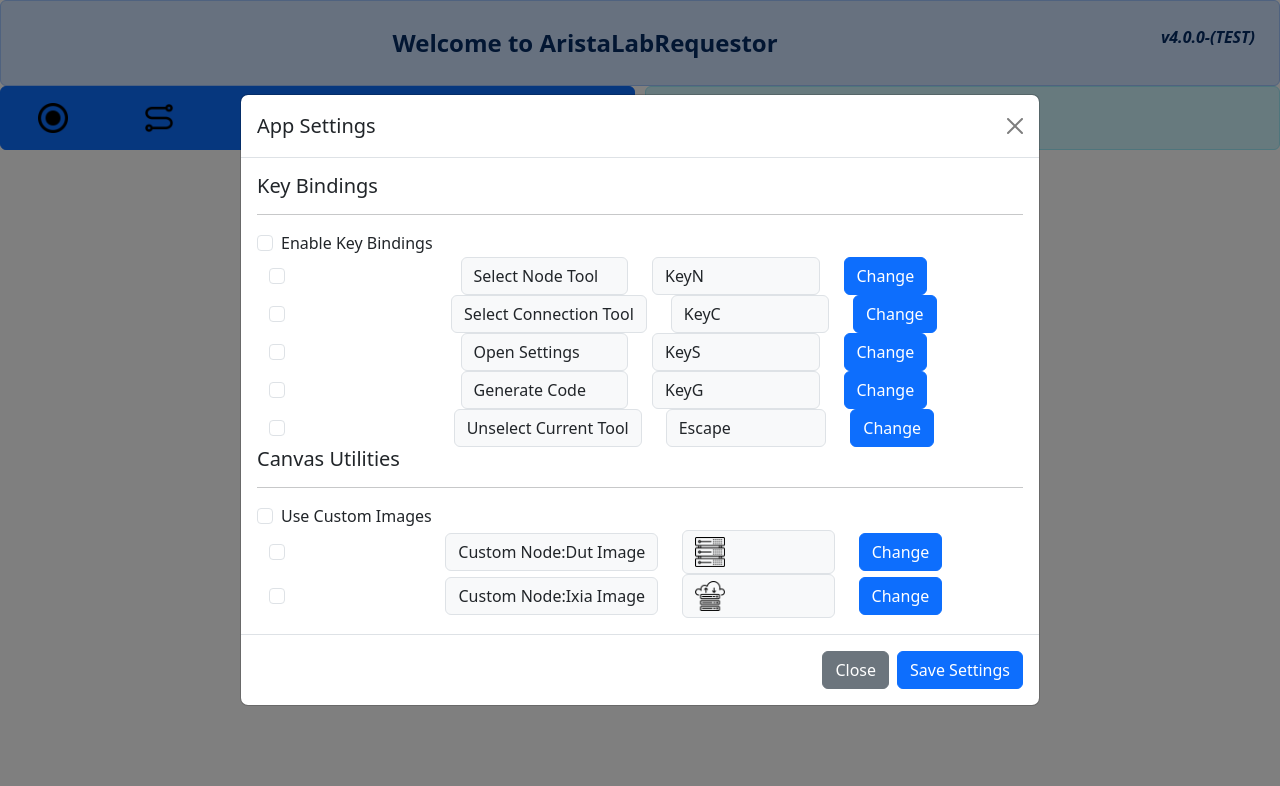
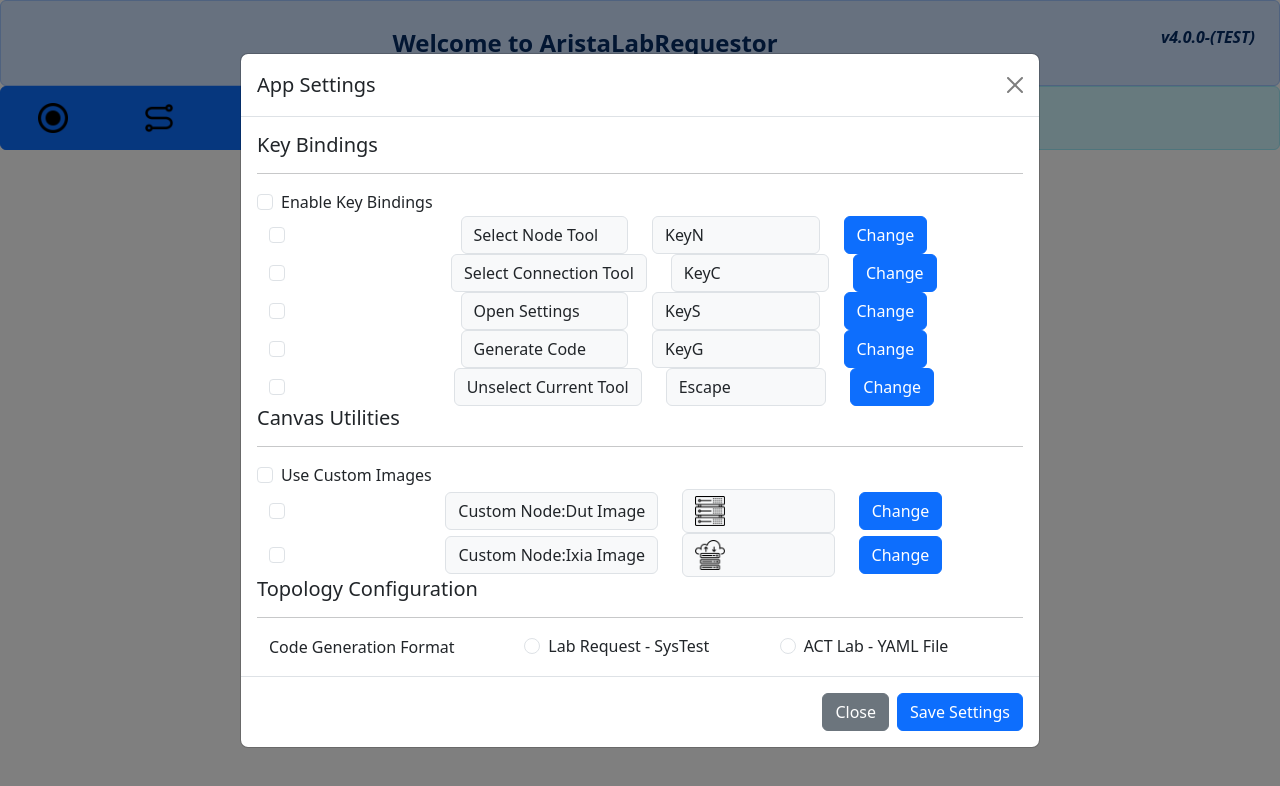
Before and after one commit to HenilMistry/AristaLabRequestor, a website: page index.html in a window 1280 px wide. Both pictures are taken after a click on the button 370 px from the left and 118 px from the top of the page. Drawn offline with nearby package versions, Linux system fonts and the light colour scheme.

Commit message:
Modified settings menu, added new script fot YAML code generation and some other GUI changes

```diff
--- a/index.html
+++ b/index.html
@@ -324,6 +324,32 @@
               </div>
             </div>
 
+            <h5>Topology Configuration</h5>
+            <hr>
+            <div class="container">
+              <div class="row align-items-center">
+                <div class="col">
+                  Code Generation Format
+                </div>
+                <div class="col">
+                  <div class="form-check">
+                    <input class="form-check-input" type="radio" name="CodeFormat" id="requestSystest" onclick="changeCodeFormat('Lab Request - SysTest')">
+                    <label class="form-check-label" for="requestSystest">
+                      Lab Request - SysTest
+                    </label>
+                  </div>
+                </div>
+                <div class="col">
+                  <div class="form-check">
+                    <input class="form-check-input" type="radio" name="CodeFormat" id="requestAct" onclick="changeCodeFormat('ACT Lab - YAML File')">
+                    <label class="form-check-label" for="requestAct">
+                      ACT Lab - YAML File
+                    </label>
+                  </div>
+                </div>
+              </div>
+            </div>
+
           </div>
           <div class="modal-footer">
             <button type="button" class="btn btn-secondary" data-bs-dismiss="modal" onclick="closeSettingsModal()">Close</button>
@@ -375,6 +401,7 @@
         </div>
 
       <script src="https://cdn.jsdelivr.net/npm/bootstrap@5.3.3/dist/js/bootstrap.bundle.min.js"></script>
+      <script src="https://cdn.jsdelivr.net/npm/js-yaml@4.1.0/dist/js-yaml.min.js"></script>
     <!-- All Utilities Here -->
      <script src="./Asset/Scripts/Utilities/NodeDut.js"></script>
      <script src="./Asset/Scripts/Utilities/NodeIxia.js"></script>
```
